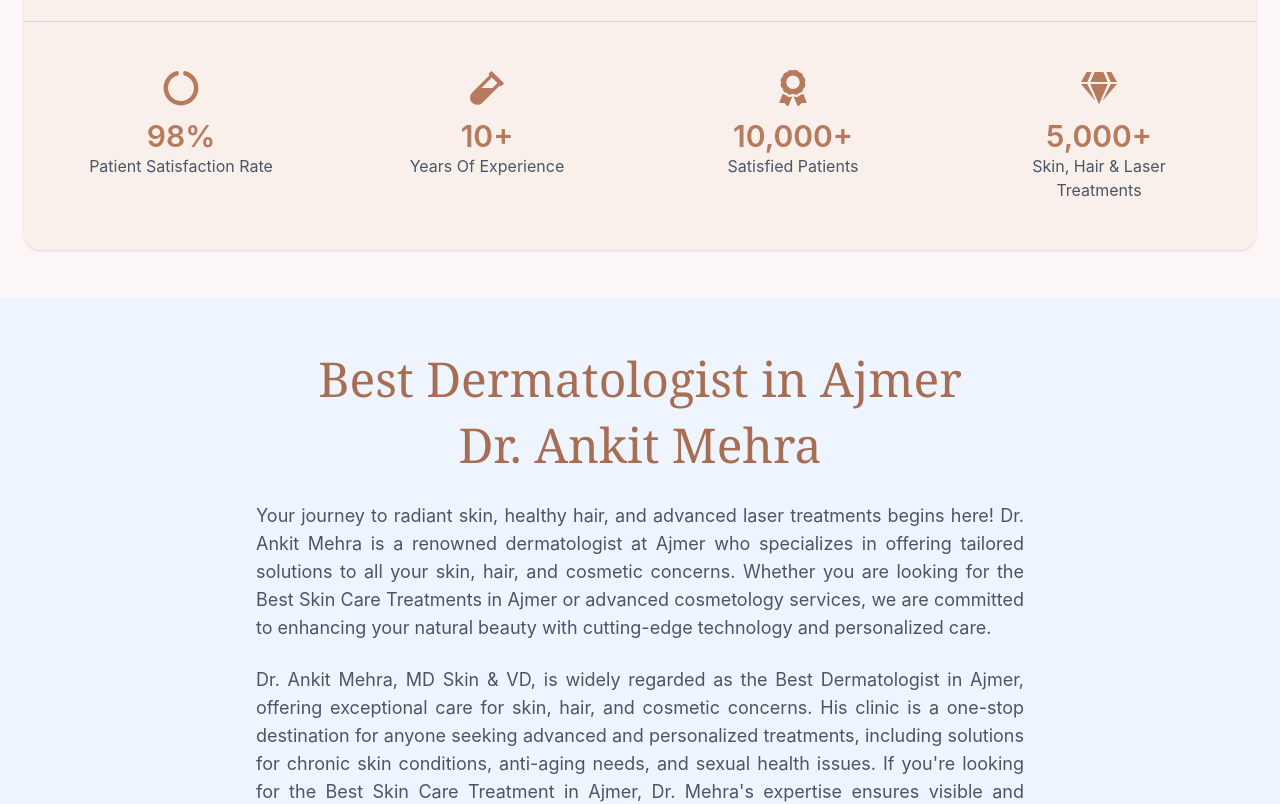
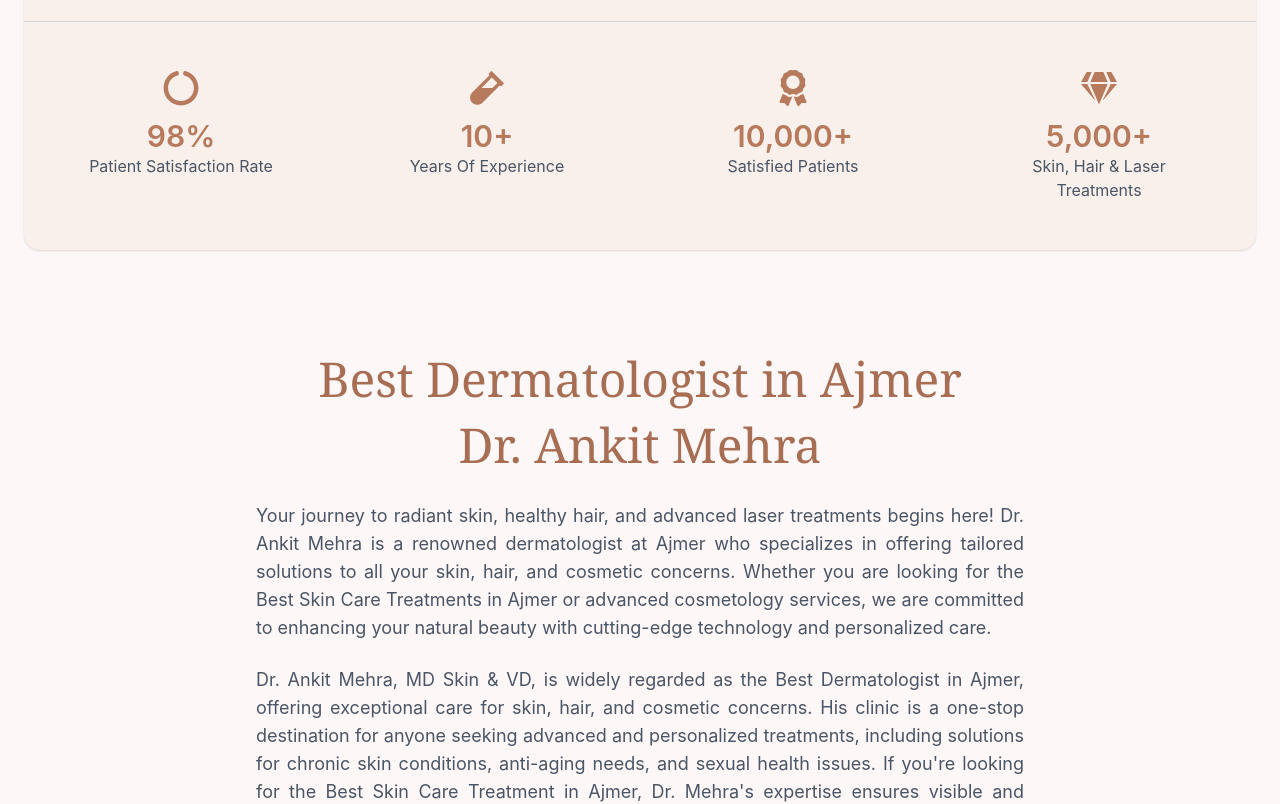
Before and after one commit to jeet-code27/dr-ankit-mehra, a Next.js app: page / in a window 1280 px wide. Shown: the part 1848-2652 px from the top of the page. Built offline with nearby package versions, Linux system fonts and the light colour scheme.

Commit message:
One more

```diff
--- a/src/components/AboutDoctor.jsx
+++ b/src/components/AboutDoctor.jsx
@@ -4,7 +4,7 @@
 
 export default function AboutDoctor() {
   return (
-    <div className="min-h-screen bg-[#EFF5FE] py-12 px-4 sm:px-6 lg:px-8">
+    <div className="min-h-screen  bg-[#FEF7F8] py-12 px-4 sm:px-6 lg:px-8">
       <div className="max-w-5xl mx-auto">
         {/* Header Section */}
         <div className="text-justify mb-16">
```
